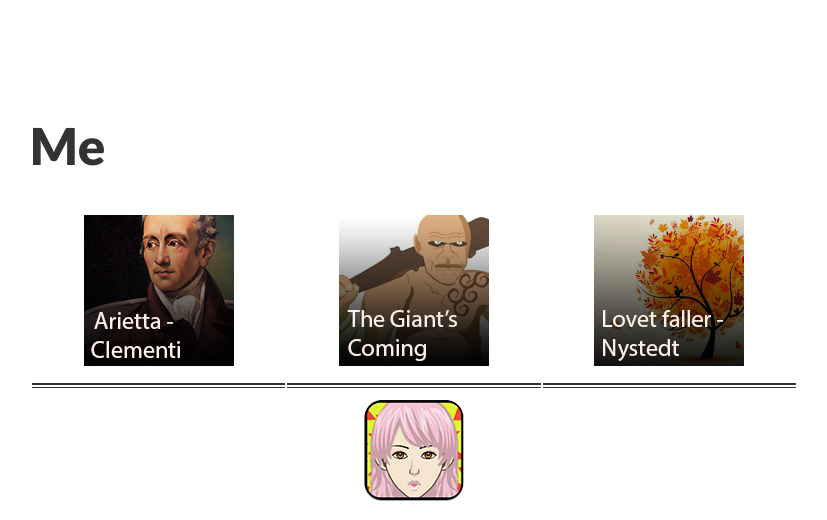
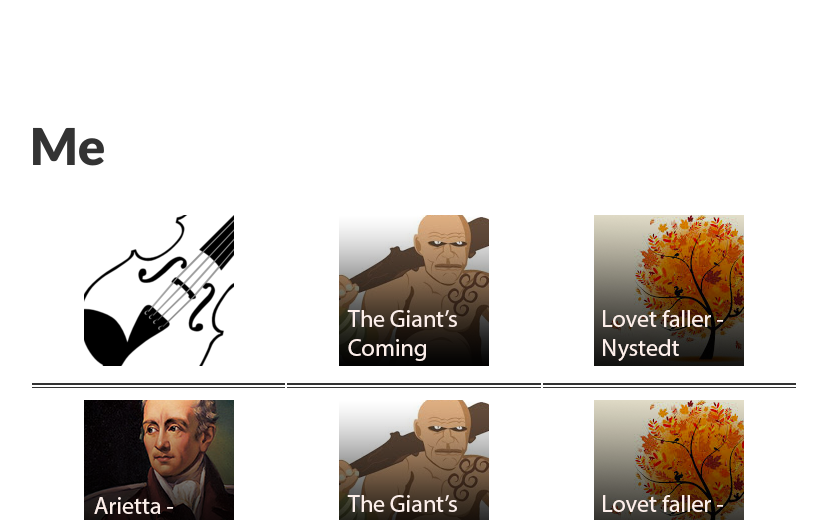
Before and after one commit to Stuartbriner/portland, a Jekyll site: the page built from me.md, in a window 1280 px wide. Shown: the top 520 px of the page, without its empty margins (226-1053 px from the left). Built offline with Jekyll 4.4.1, drawn with Linux system fonts in a browser that asks for light colours; Markdown is read by kramdown in place of the engine named in the settings; grey boxes are pictures that could not be loaded.

Commit message:
Merging MC and IL

```diff
--- a/me.md
+++ b/me.md
@@ -5,6 +5,8 @@
 
 ---
 
+[![Violin group](https://raw.githubusercontent.com/Stuartbriner/portland/gh-pages/images/violin.png)](violin.html) | [![Giant's coming group](https://raw.githubusercontent.com/Stuartbriner/portland/gh-pages/images/Thegiantscominggroup.png)](G1_C1.html) | [![Lovet faller group](https://raw.githubusercontent.com/Stuartbriner/portland/gh-pages/images/Lovetfallerimage.png)](G1_B2.html)
+[![Arietta group](https://raw.githubusercontent.com/Stuartbriner/portland/gh-pages/images/Ariettaimage.png)](G1_A1_pathway2.html) | [![Giant's coming group](https://raw.githubusercontent.com/Stuartbriner/portland/gh-pages/images/Thegiantscominggroup.png)](G1_C1.html) | [![Lovet faller group](https://raw.githubusercontent.com/Stuartbriner/portland/gh-pages/images/Lovetfallerimage.png)](G1_B2.html)|
 [![Arietta group](https://raw.githubusercontent.com/Stuartbriner/portland/gh-pages/images/Ariettaimage.png)](G1_A1_pathway2.html) | [![Giant's coming group](https://raw.githubusercontent.com/Stuartbriner/portland/gh-pages/images/Thegiantscominggroup.png)](G1_C1.html) | [![Lovet faller group](https://raw.githubusercontent.com/Stuartbriner/portland/gh-pages/images/Lovetfallerimage.png)](G1_B2.html)
 :-----------: | :-----------: | :-----------:
  ![pixel](https://raw.githubusercontent.com/Stuartbriner/portland/gh-pages/images/apixel.png)|[![Menulogo](https://raw.githubusercontent.com/Stuartbriner/portland/gh-pages/images/avatar.png)](me.html)| ![pixel](https://raw.githubusercontent.com/Stuartbriner/portland/gh-pages/images/apixel.png)
@@ -13,9 +15,6 @@
 
 
 
-<style>.embed-container { position: relative; padding-bottom: 56.25%; height: 0; overflow: hidden; max-width: 100%; } .embed-container iframe, .embed-container object, .embed-container embed { position: absolute; top: 0; left: 0; width: 100%; height: 100%; }</style><div class='embed-container'><iframe src='http://www.youtube.com/embed/n14n2ukstSQ' frameborder='0' allowfullscreen></iframe></div>
-
-<style>.embed-container { position: relative; padding-bottom: 56.25%; height: 0; overflow: hidden; max-width: 100%; } .embed-container iframe, .embed-container object, .embed-container embed { position: absolute; top: 0; left: 0; width: 100%; height: 100%; }</style><div class='embed-container'><iframe src='http://www.youtube.com/embed/eB4PenlkCxQ' frameborder='0' allowfullscreen></iframe></div>
 
 
 
```
Also changed, not shown: images/violin.png (added).
